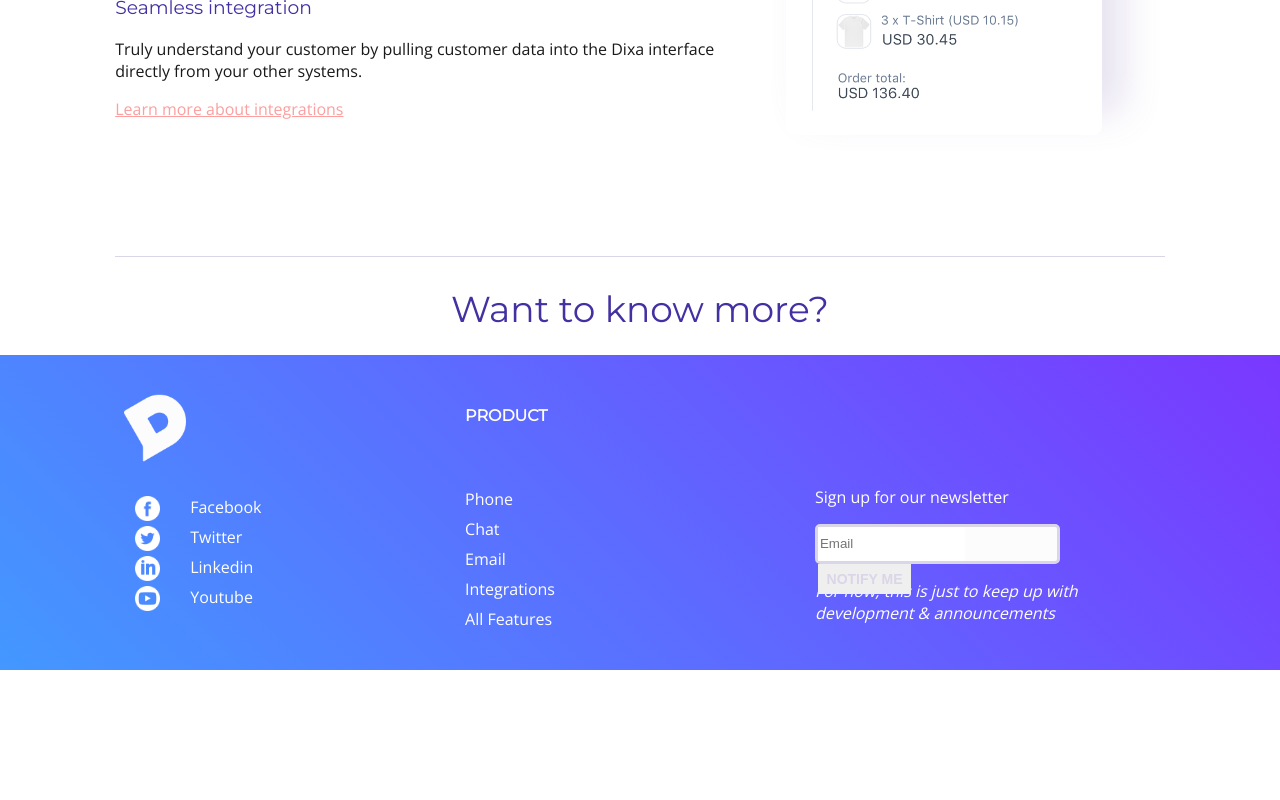
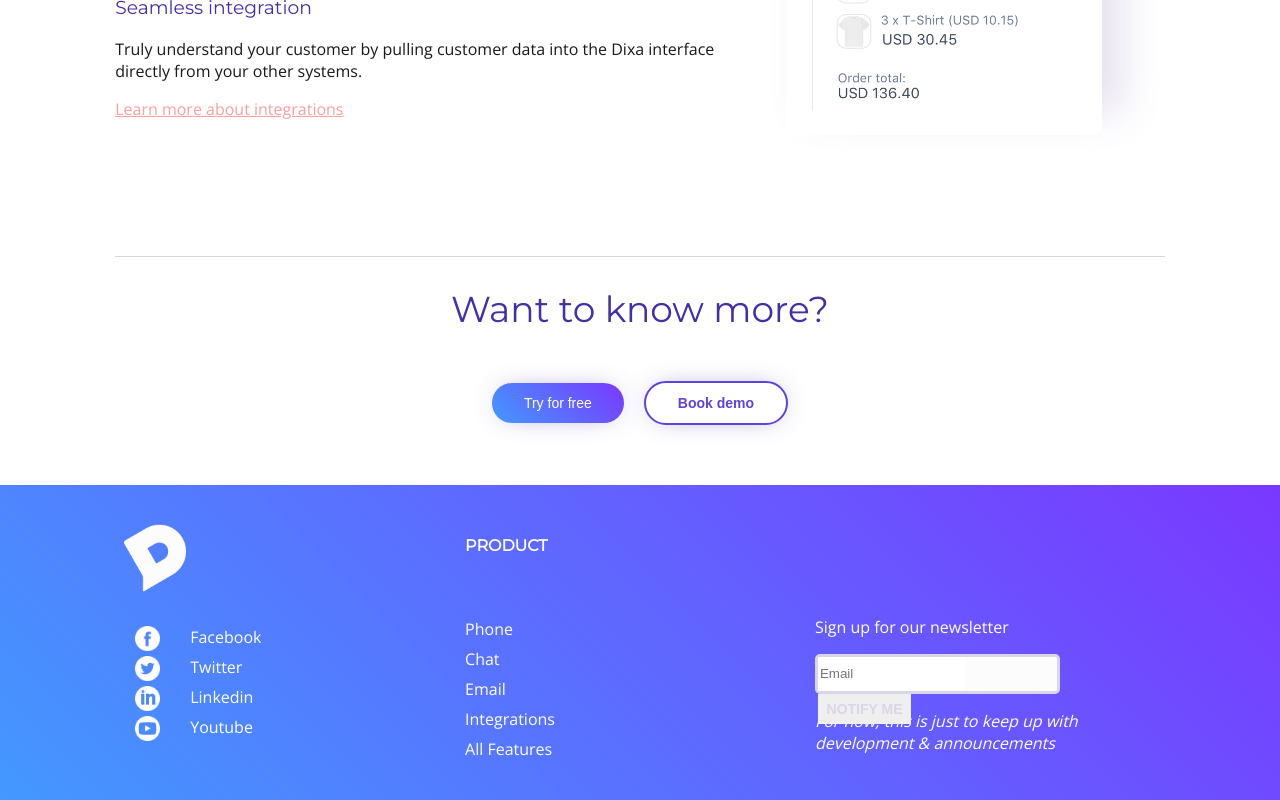
Before and after one commit to akbytnar/dixaWeb, a React app: page / in a window 1280 px wide. Shown: the part 3480-4280 px from the top of the page. Before the commit the page ends 4150 px from the top, so only its background shows below. Built offline with nearby package versions, Linux system fonts and the light colour scheme.

Commit message:
Footer update

```diff
--- a/src/Footer/footer.scss
+++ b/src/Footer/footer.scss
@@ -3,6 +3,7 @@
   background: $gradient-dixa-main;
   padding-top: 30px;
   color: white;
+  transform: translateY(130px);
   position: relative;
   .footer-header-items {
     display: flex;
```
